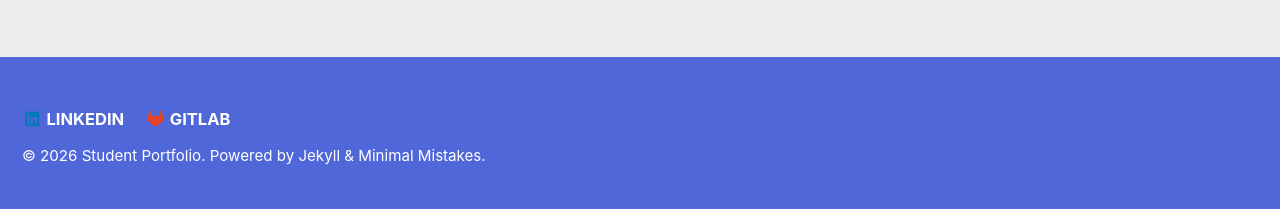
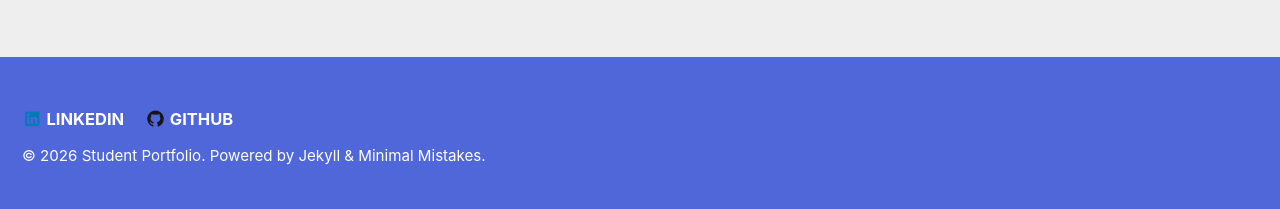
Before and after one commit to SethJ-2006/SethJ-2006.github.io, a Jekyll site: the page built from _pages/index.md, in a window 1280 px wide. Shown: the part 1289-1498 px from the top of the page. Built offline with Jekyll 4.4.1, drawn with Linux system fonts in a browser that asks for light colours.

Commit message:
Update _config.yml

```diff
--- a/_config.yml
+++ b/_config.yml
@@ -59,12 +59,12 @@ footer: # Site footer
       # url:
       target: "_blank"
     - label: "GitHub" # GitHub link
-      icon: "fab fa-fw fa-github"
-      # url:
+      icon: "fa-brands fa-github"
+      url: "https://github.com/SethJ-2006/"
       target: "_blank"
     - label: "GitLab" # GitLab link
       icon: "fab fa-fw fa-gitlab"
-      url: "https://github.com/SethJ-2006/"
+      # url:
       target: "_blank"
     - label: "Bitbucket" # Bitbucket link
       icon: "fab fa-fw fa-bitbucket"
```
